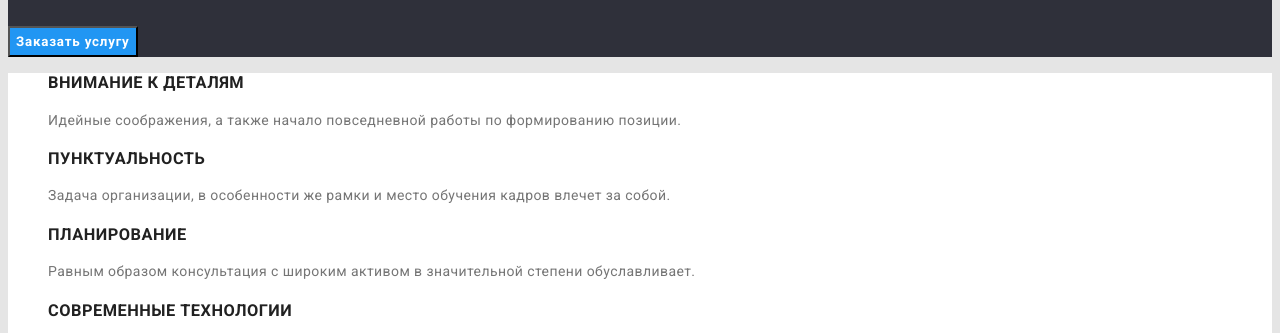
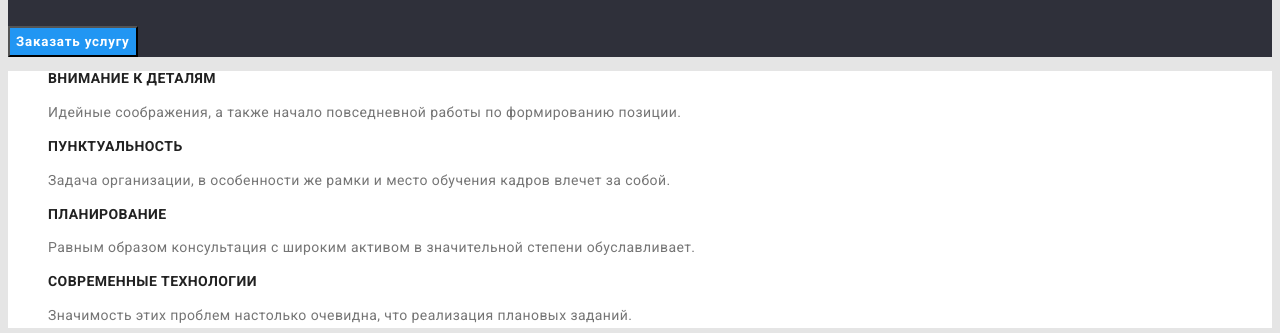
Before and after one commit to OlhaBohdanova/goit-markup-hw-02, a plain HTML site: page index.html in a window 1280 px wide. Shown: the part 256-589 px from the top of the page. Drawn offline with Linux system fonts and the light colour scheme.

Commit message:
Version 5 feature-title size

```diff
--- a/css/styles.css
+++ b/css/styles.css
@@ -125,8 +125,9 @@ ul {
 /*Преимущества*/
 .feature-title {
     color: var(--title-text-color);
+    font-size: 14px;
     font-weight: 700;
-    line-height: 1.17;
+    line-height: 1.14;
     letter-spacing: 0.03em;
     text-transform: uppercase;
 }
--- a/index.html
+++ b/index.html
@@ -57,28 +57,28 @@
                 <ul>
                     <li>
                         <h3 class="feature-title">Внимание к деталям</h3>
-                        <p>
+                        <p class="feature-text">
                             Идейные соображения, а также начало повседневной
                             работы по формированию позиции.
                         </p>
                     </li>
                     <li>
                         <h3 class="feature-title">Пунктуальность</h3>
-                        <p>
+                        <p class="feature-text">
                             Задача организации, в особенности же рамки и место
                             обучения кадров влечет за собой.
                         </p>
                     </li>
                     <li>
                         <h3 class="feature-title">Планирование</h3>
-                        <p>
+                        <p class="feature-text">
                             Равным образом консультация с широким активом в
                             значительной степени обуславливает.
                         </p>
                     </li>
                     <li>
                         <h3 class="feature-title">Современные технологии</h3>
-                        <p>
+                        <p class="feature-text">
                             Значимость этих проблем настолько очевидна, что
                             реализация плановых заданий.
                         </p>
```
